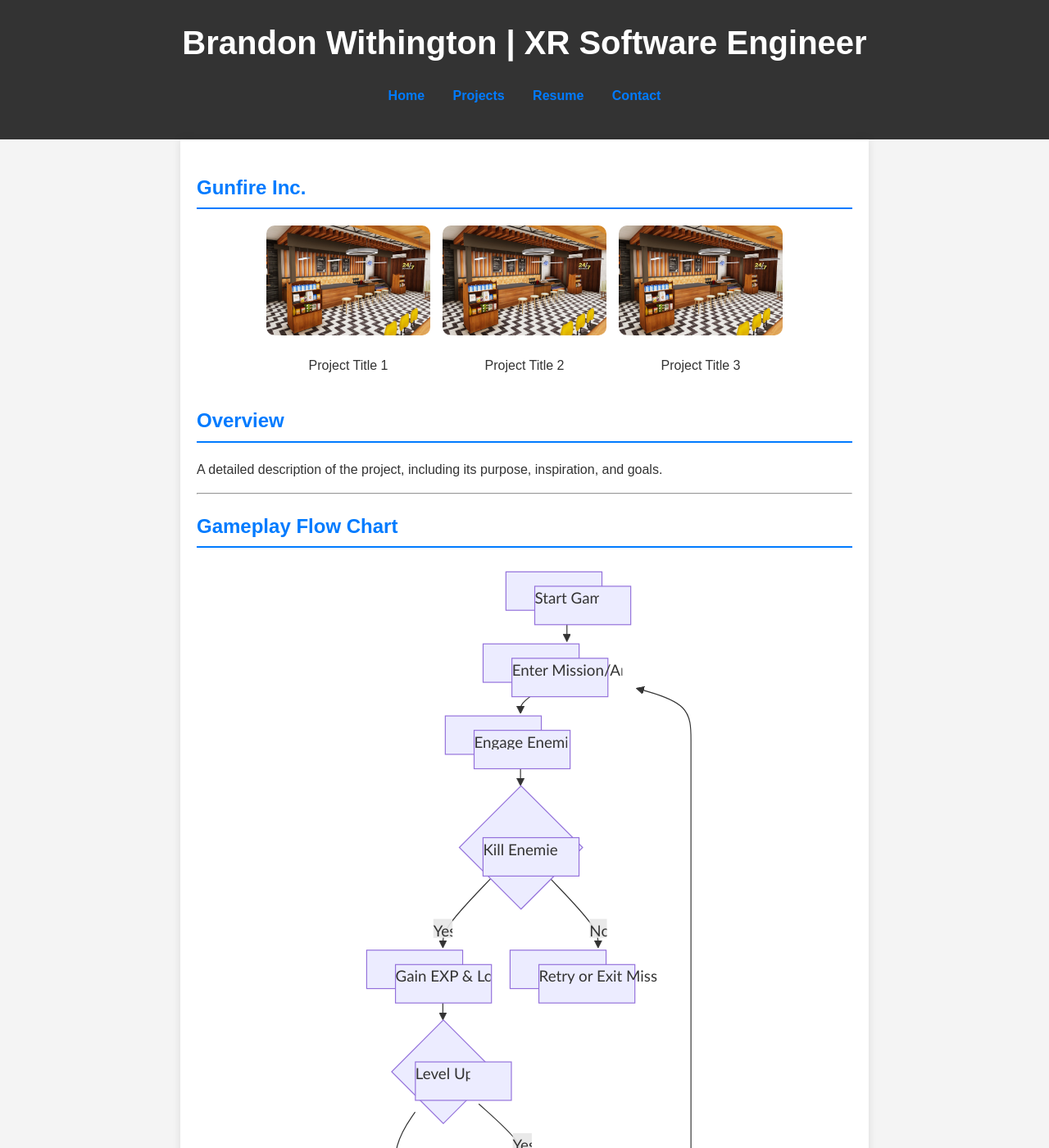
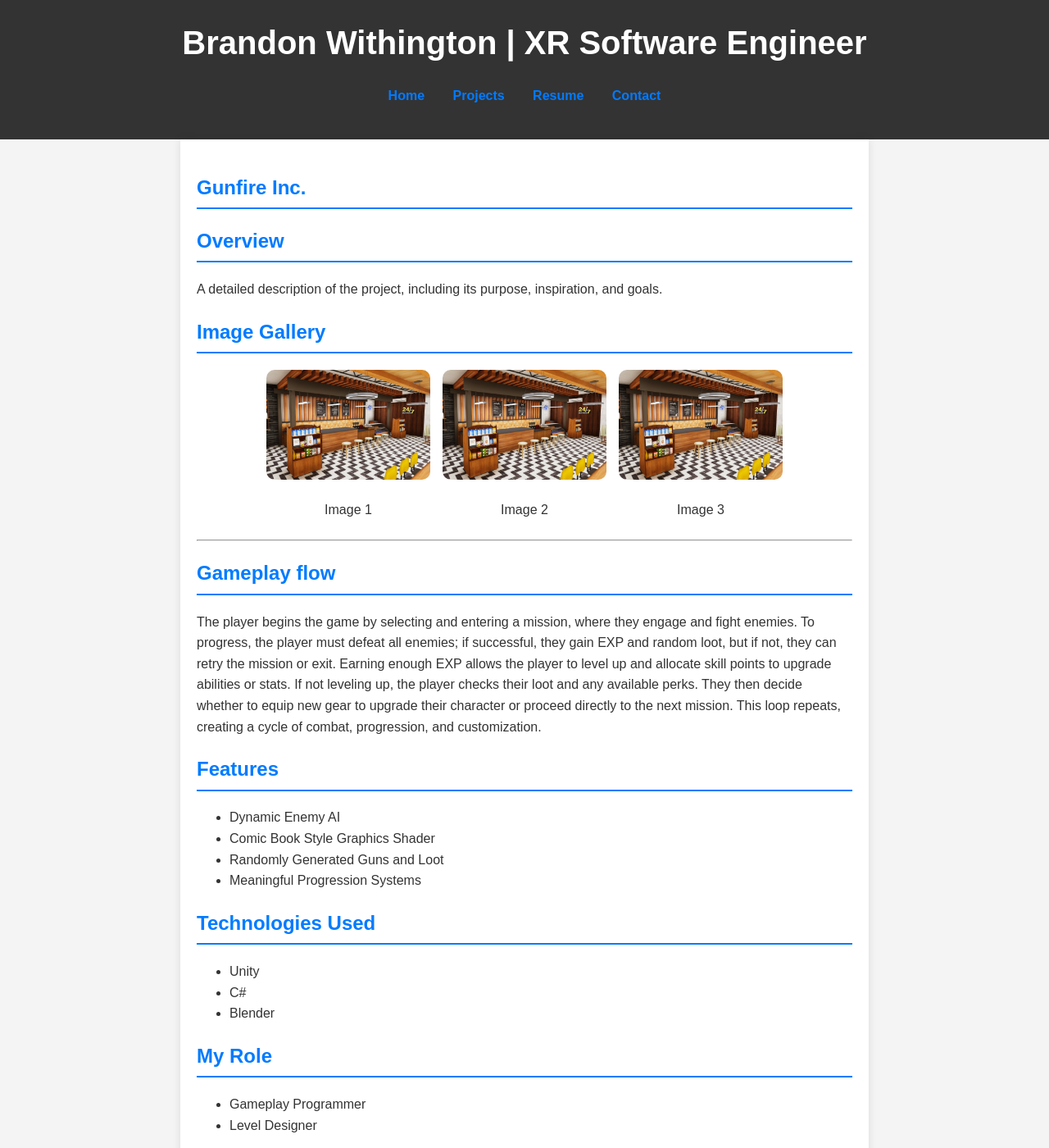
Before and after one commit to BrandonW24/BrandonW24.github.io, a Jekyll site: the page built from projects/project1.md, in a window 1280 px wide and 1400 px high. Shown: the whole window at 82% size. Built offline with Jekyll 4.4.1, drawn with Linux system fonts in a browser that asks for light colours; some of the changed text lies outside the part shown.

Commit message:
Removing flowchart

```diff
--- a/projects/project1.md
+++ b/projects/project1.md
@@ -5,18 +5,24 @@ title: Project Title 1
 
 ## Gunfire Inc.
 
+
+## Overview
+A detailed description of the project, including its purpose, inspiration, and goals.
+
+## Image Gallery
+
 <div class="gallery">
     <div class="gallery-item">
         <img src="{{ site.baseurl }}/assets/images/project1.jpg" alt="Project 1" onclick="openLightbox(this)">
-        <p>Project Title 1</p>
+        <p>Image 1</p>
     </div>
     <div class="gallery-item">
         <img src="{{ site.baseurl }}/assets/images/project2.jpg" alt="Project 2" onclick="openLightbox(this)">
-        <p>Project Title 2</p>
+        <p>Image 2</p>
     </div>
     <div class="gallery-item">
         <img src="{{ site.baseurl }}/assets/images/project3.jpg" alt="Project 3" onclick="openLightbox(this)">
-        <p>Project Title 3</p>
+        <p>Image 3</p>
     </div>
 </div>
 
@@ -26,34 +32,8 @@ title: Project Title 1
     <img id="lightbox-img" class="lightbox-content">
 </div>
 
-## Overview
-A detailed description of the project, including its purpose, inspiration, and goals.
-
 ---
-## Gameplay Flow Chart
-
-
-
-<div class="mermaid">
-graph TD
-    A[Start Game] --> B[Enter Mission/Area]
-    B --> C[Engage Enemies]
-    C --> D{Kill Enemies?}
-    D -- Yes --> E[Gain EXP & Loot]
-    D -- No --> F[Retry or Exit Mission]
-    E --> G{Level Up?}
-    G -- Yes --> H[Allocate Skill Points]
-    G -- No --> I[Check Loot & Perks]
-    H --> I
-    I --> J{Equip New Gear?}
-    J -- Yes --> K[Upgrade Character]
-    J -- No --> L[Proceed to Next Mission]
-    K --> L
-    L --> B
-</div>
-
----
-## Explanation of the Flow Chart
+## Gameplay flow
 
 The player begins the game by selecting and entering a mission, where they engage and fight enemies. To progress, the player must defeat all enemies; if successful, they gain EXP and random loot, but if not, they can retry the mission or exit. Earning enough EXP allows the player to level up and allocate skill points to upgrade abilities or stats. If not leveling up, the player checks their loot and any available perks. They then decide whether to equip new gear to upgrade their character or proceed directly to the next mission. This loop repeats, creating a cycle of combat, progression, and customization.
 
```
